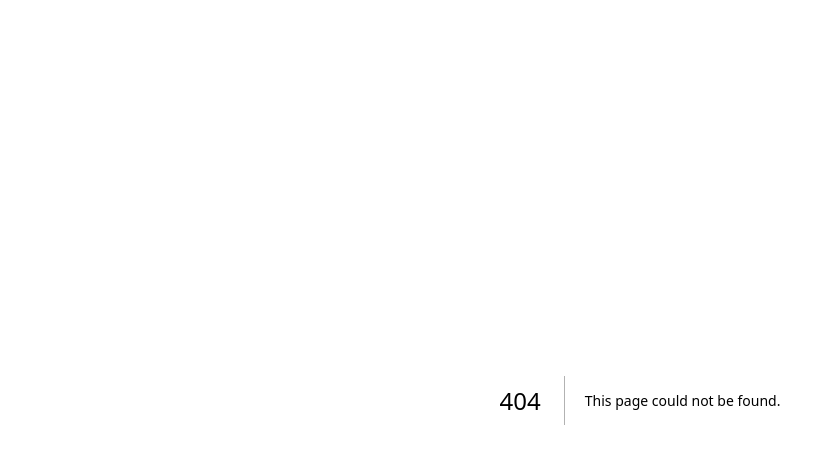
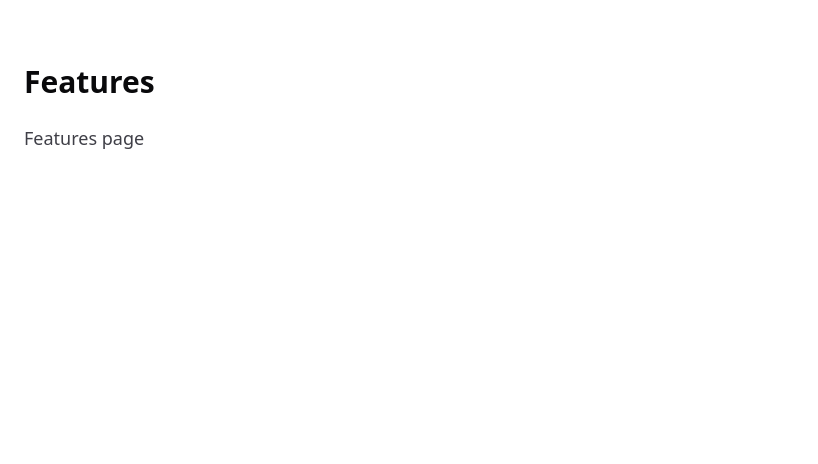
Before and after one commit to arnold-wafula/forex-affiliate, a Next.js app: page /features in a window 1280 px wide. Before the commit this address had no page. Shown: the top 464 px of the page, without its empty margins (0-818 px from the left). Built offline with nearby package versions, Linux system fonts and the light colour scheme.

Commit message:
Created new Features page

```diff
--- /dev/null
+++ b/app/features/page.tsx
@@ -0,0 +1,10 @@
+export default function Features() {
+    return(
+        <main className="max-w-7xl mx-auto px-6 pt-16 pb-12">
+            <h2 className="text-3xl font-bold mb-6">Features</h2>
+            <p className="text-lg text-zinc-700">
+                Features page
+            </p>
+        </main>
+    )
+}
```
